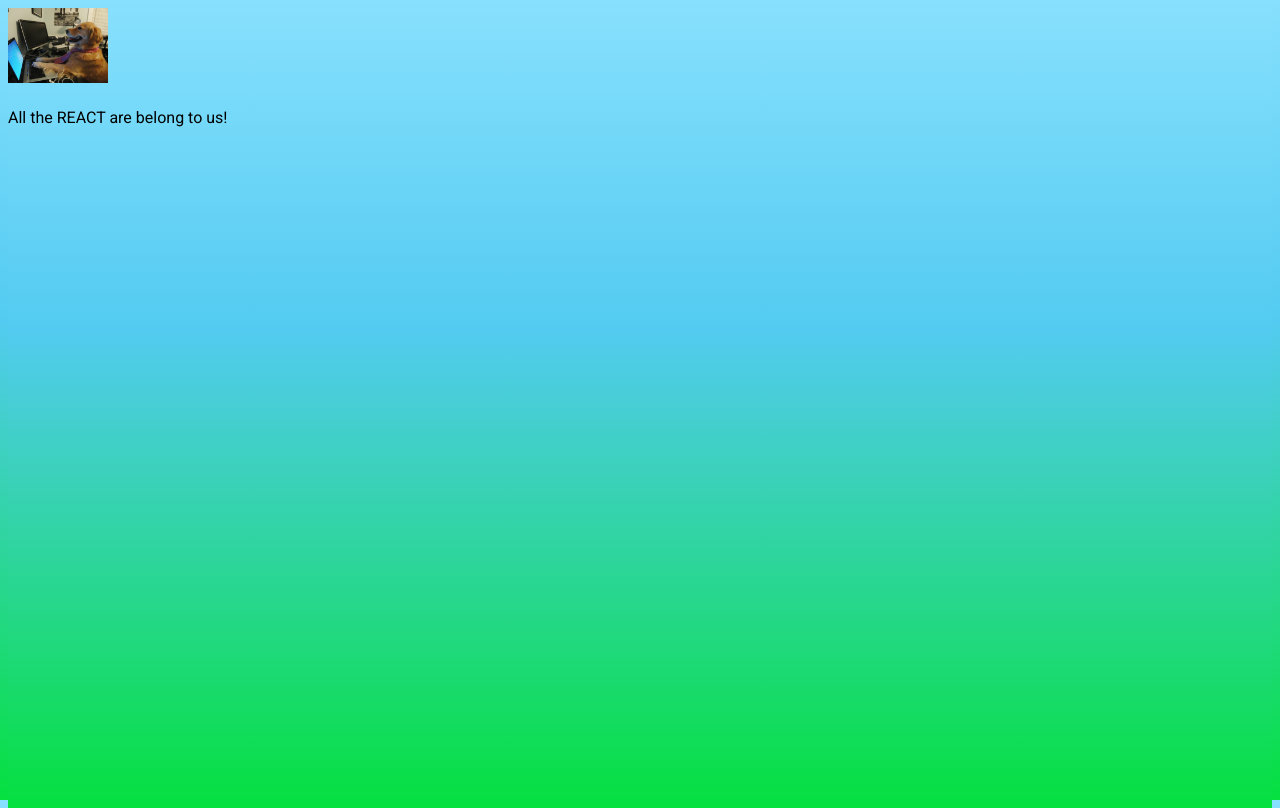
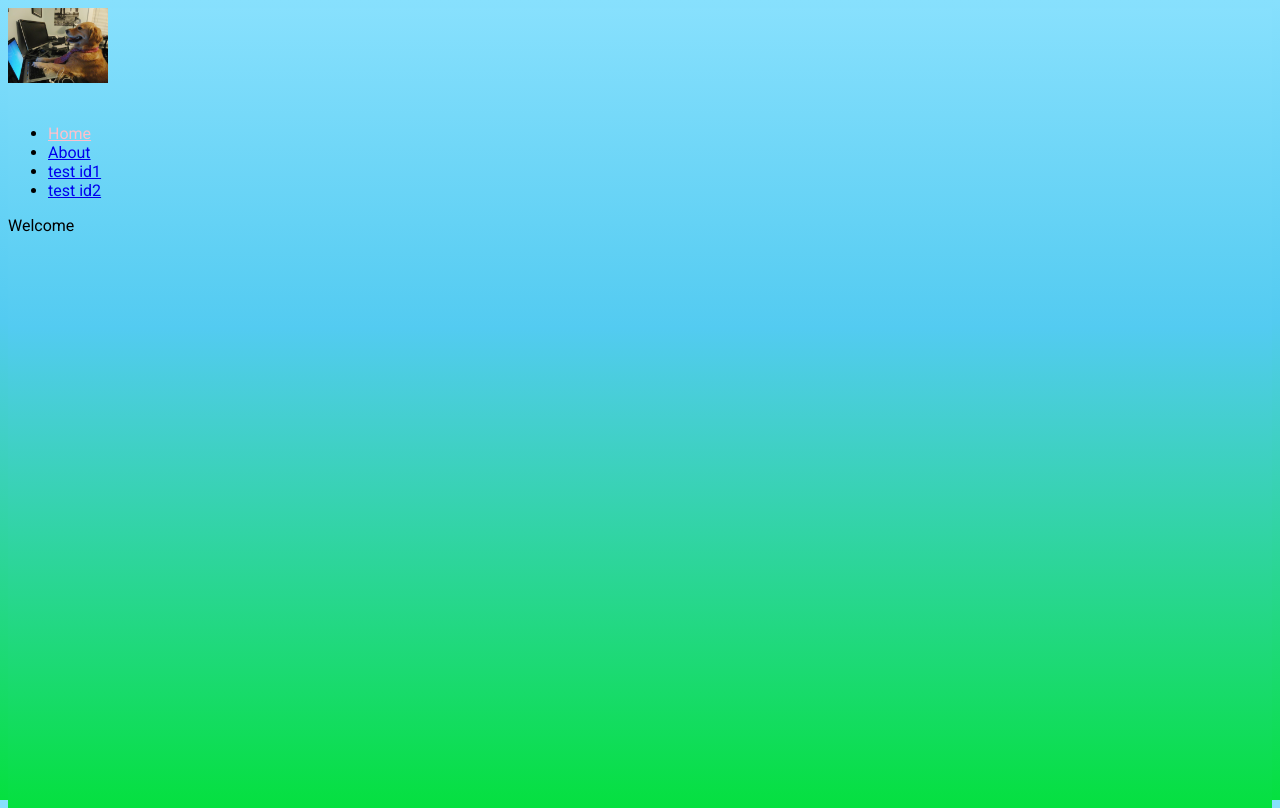
Before and after one commit to tfenaroli/dartmouth-cs52-lab4, a React (Vite) app: page / in a window 1280 px wide. Built offline with nearby package versions, Linux system fonts and the light colour scheme.

Commit message:
routing support

```diff
--- a/package.json
+++ b/package.json
@@ -29,6 +29,7 @@
     "react": "^18.2.0",
     "react-dom": "^18.2.0",
     "react-router": "^6.10.0",
+    "react-router-dom": "^6.10.0",
     "vite-plugin-eslint": "^1.8.1"
   }
 }
--- /dev/null
+++ b/src/components/App.jsx
@@ -0,0 +1,50 @@
+import React from 'react';
+import {
+  BrowserRouter, Routes, Route, NavLink, useParams,
+} from 'react-router-dom';
+
+function Nav(props) {
+  return (
+    <nav>
+      <ul>
+        <li><NavLink to="/">Home</NavLink></li>
+        <li><NavLink to="/about">About</NavLink></li>
+        <li><NavLink to="/test/id1">test id1</NavLink></li>
+        <li><NavLink to="/test/id2">test id2</NavLink></li>
+      </ul>
+    </nav>
+  );
+}
+
+function Welcome(props) {
+  return <div>Welcome</div>;
+}
+
+function About(props) {
+  return <div> All there is to know about me </div>;
+}
+
+function Test(props) {
+  const { id } = useParams();
+  return <div> ID: {id} </div>;
+}
+
+function FallBack(props) {
+  return <div>URL Not Found</div>;
+}
+
+export default function App() {
+  return (
+    <BrowserRouter>
+      <div>
+        <Nav />
+        <Routes>
+          <Route path="/" element={<Welcome />} />
+          <Route path="/about" element={<About />} />
+          <Route path="/test/:id" element={<Test />} />
+          <Route path="*" element={<FallBack />} />
+        </Routes>
+      </div>
+    </BrowserRouter>
+  );
+}
--- a/src/index.jsx
+++ b/src/index.jsx
@@ -1,10 +1,7 @@
 import React from 'react';
 import { createRoot } from 'react-dom/client';
 import './style.scss';
-
-function App() {
-  return <div className="test">All the REACT are belong to us!</div>;
-}
+import App from './components/App';
 
 const root = createRoot(document.getElementById('main'));
 root.render(<App />);
--- a/src/style.scss
+++ b/src/style.scss
@@ -11,6 +11,11 @@
 	background-repeat: no-repeat;
 	background-size: contain;
 }
+
 :root {
 	text-size-adjust: 100%;
 }
+
+.active {
+	color: pink;
+}
```
Also changed, not shown: src/assets/logo.png (added), 1 other file (tests, documents, lock files or other folders).
